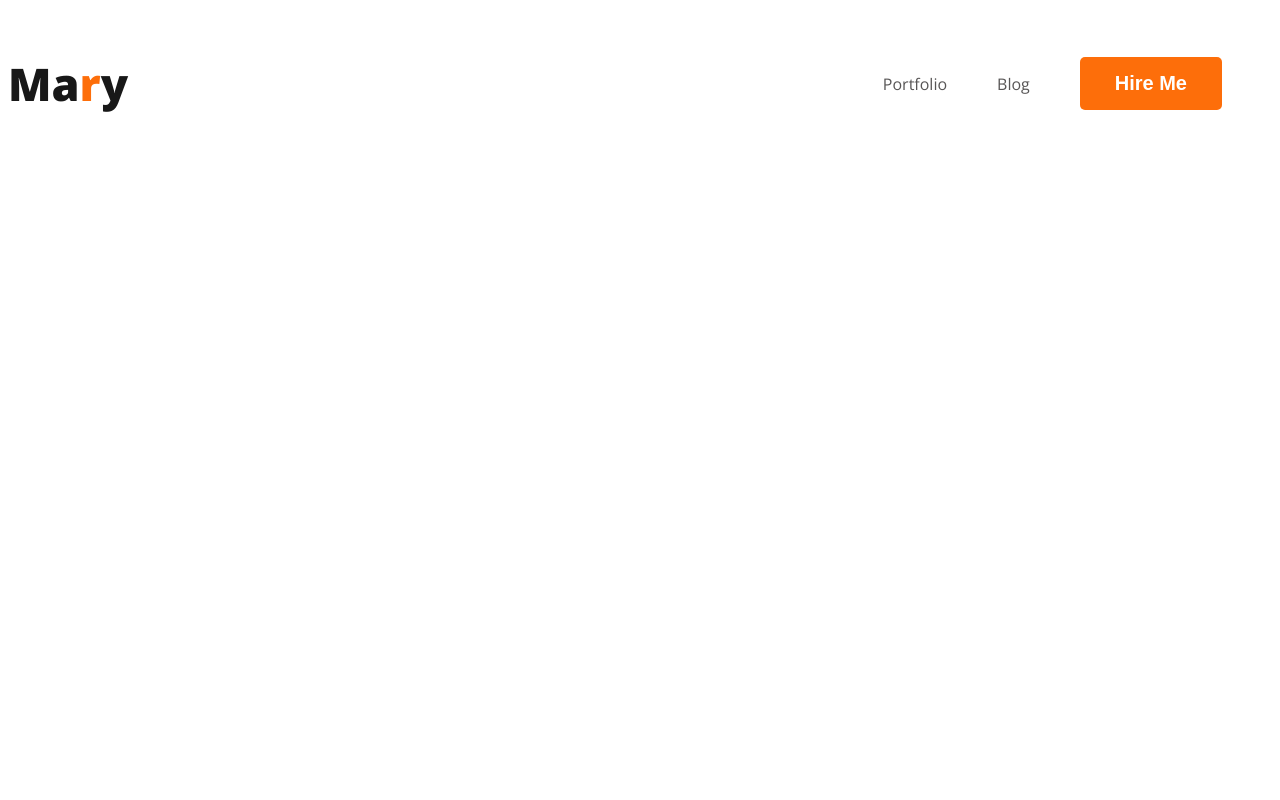
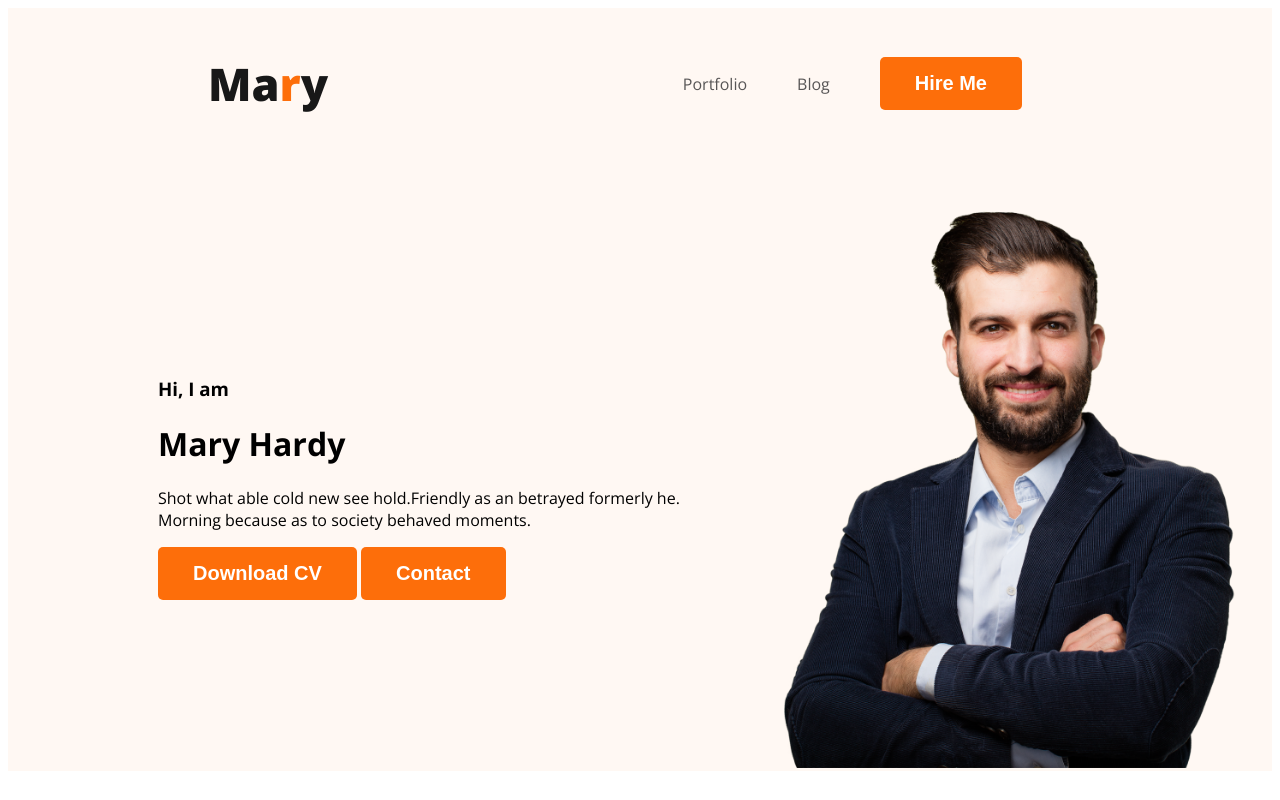
Before and after one commit to Jabed-Hasan/developer-portfolio, a plain HTML site: page index.html in a window 1280 px wide. Drawn offline with nearby package versions, Linux system fonts and the light colour scheme.

Commit message:
banner content uploaded

```diff
--- a/index.html
+++ b/index.html
@@ -10,7 +10,7 @@
     <link rel="stylesheet" href="style.css">
 </head>
 <body>
-    <header>
+    <header class="header">
              <nav>
                 <h3 class="nav-title">Ma<span class="text-priimary">r</span>y</h3>
                 <ul>
@@ -22,6 +22,16 @@
 
 
              </nav>
+             <div class="banner">
+                <div class="banner-content">
+                    <h3 class="banner-greeting">Hi, I  am</h3>
+                    <h1 class="banner-title">Mary Hardy</h1>
+                    <p>Shot what able cold new see hold.Friendly as an betrayed formerly he. Morning because as to society behaved moments.</p>
+                    <button class="btn-primary">Download CV</button>
+                    <button class="btn-primary">Contact</button>
+                </div>
+                <img class="profile-pic" src="./images/hardy.png" alt="">
+             </div>
     </header>
 
     <main>
--- a/style.css
+++ b/style.css
@@ -23,6 +23,7 @@ nav{
     display: flex;
    justify-content: space-between;
    align-items: center;
+   margin: 0 200px;
 }
 .nav-title{
 color: #181818;
@@ -44,3 +45,15 @@ nav a{
     color: #585656;
 
 }
+/* header related style */
+.header{
+    background-color: #fff8f3;
+}
+.banner{
+    padding: 30px 30px 3px 150px;
+    display: flex;
+    align-items: center;
+}
+.banner .profile-pic{
+    width: 500px;
+}
```
